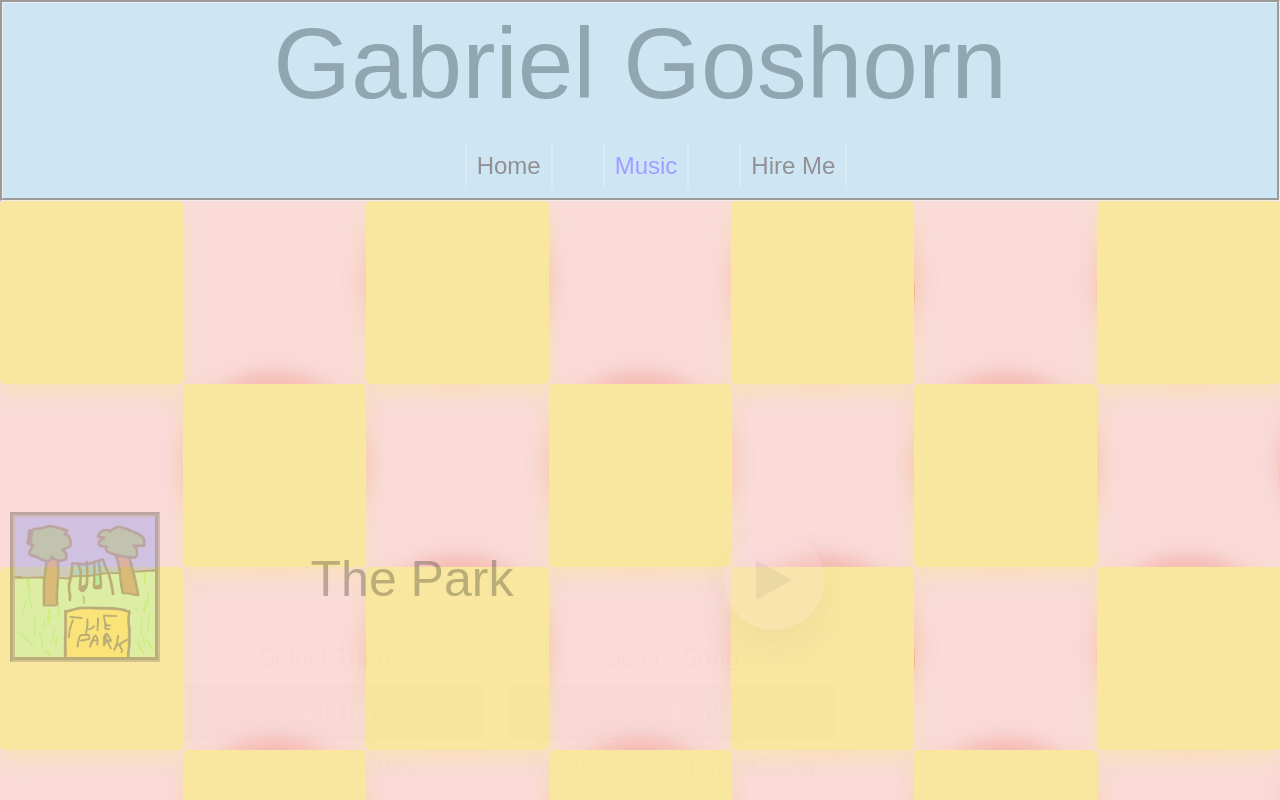
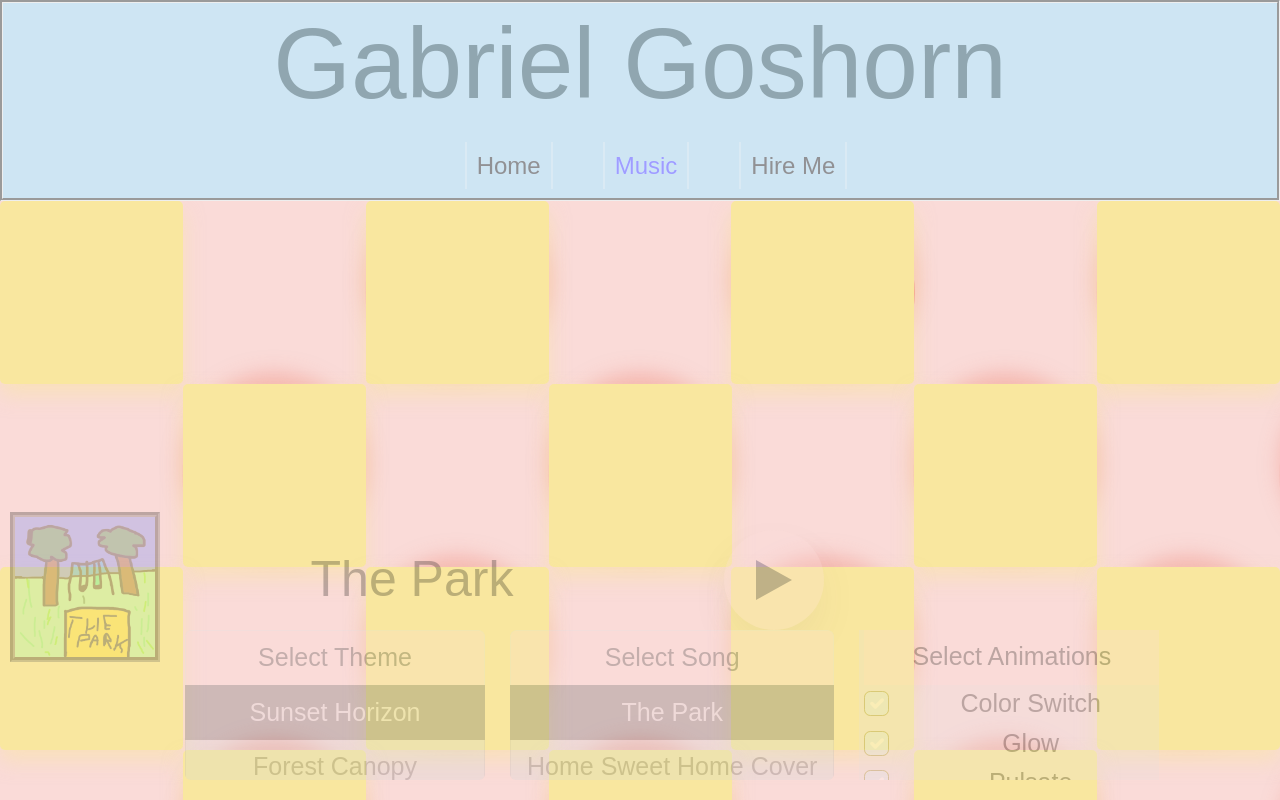
Before and after one commit to Gabe-Git-Go/gabe-goshorn-website, a React (Create React App) app: page /music in a window 1280 px wide. Shown: the top 800 px of the page. Built offline with nearby package versions, Linux system fonts and the light colour scheme; a web font is replaced by a local one.

Commit message:
Put control of animations in music-controller

```diff
--- a/src/components/my-music/components/music-controller.jsx
+++ b/src/components/my-music/components/music-controller.jsx
@@ -13,7 +13,22 @@ export default function MusicController({allThemes, allAnimations, allSongs,song
     const [checkedAnimations,setCheckedAnimations] = useState(TILE_ANIMATIONS);
 
     useEffect(()=>{
-
+        let animationNames = '';
+        let animationDurations = '';
+        let animationIterationCounts = '';
+        let animationTimingFunctions = '';
+        checkedAnimations.forEach((animation)=>{
+            if(animation.isOn){
+                animationNames += ` ${animation.name},`;
+                animationDurations += ` ${animation.duration},`;
+                animationIterationCounts += ` ${animation.iterationCount},`;
+                animationTimingFunctions += ` ${animation.timingFunction},`;
+            }
+        })
+        document.querySelector(':root').style.setProperty('--appliedAnimations', animationNames.slice(0,animationNames.length-1) );
+        document.querySelector(':root').style.setProperty('--animationIterationCount', animationIterationCounts.slice(0,animationIterationCounts.length-1) );
+        document.querySelector(':root').style.setProperty('--animationDurations', animationDurations.slice(0,animationDurations.length-1) );
+        document.querySelector(':root').style.setProperty('--animationTimingFunction', animationTimingFunctions.slice(0,animationTimingFunctions.length-1) );
         return ()=>{
             //currSong.pause();
         }
@@ -56,7 +71,6 @@ export default function MusicController({allThemes, allAnimations, allSongs,song
                 animationTimingFunctions += ` ${animation.timingFunction},`;
             }
         })
-
         document.querySelector(':root').style.setProperty('--appliedAnimations', animationNames.slice(0,animationNames.length-1) );
         document.querySelector(':root').style.setProperty('--animationIterationCount', animationIterationCounts.slice(0,animationIterationCounts.length-1) );
         document.querySelector(':root').style.setProperty('--animationDurations', animationDurations.slice(0,animationDurations.length-1) );
@@ -94,9 +108,9 @@ export default function MusicController({allThemes, allAnimations, allSongs,song
                 key={animation.name}
                 type='checkbox'
                 name={animation.name}
-                className="themeList"
+                className="themeList "
                 id={animation.name}
-                label={animation.name}
+                label={animation.displayName}
                 checked={animation.isOn}
                 onChange={handleTileAnimationChange}
               />
@@ -124,8 +138,8 @@ export default function MusicController({allThemes, allAnimations, allSongs,song
                 <ListGroup.Item className="selector-title">Select Song</ListGroup.Item>
                 {getSongs()}
             </ListGroup>
-            <div className="selector">
-                <h6>Select Animations</h6>
+            <div className="selector selector-animation-wrapper">
+                <div id="selector-title-animation" className="selector-title">Select Animations</div>
                 {
                     getTileAnimations()
                 }
--- a/src/components/my-music/my-music.jsx
+++ b/src/components/my-music/my-music.jsx
@@ -16,29 +16,6 @@ function MyMusic(){
     const [musicTileArray,setTileArray] = useState(getTileGrid());
 
     useEffect(() => {
-        let animationNames = '';
-        let animationDurations = '';
-        let animationIterationCounts = '';
-        let animationTimingFunctions = '';
-        TILE_ANIMATIONS.forEach((animation,index)=>{
-            if(index!==(TILE_ANIMATIONS.length-1)){
-                animationNames += ` ${animation.name},`;
-                animationDurations += ` ${animation.duration},`;
-                animationIterationCounts += ` ${animation.iterationCount},`;
-                animationTimingFunctions += ` ${animation.timingFunction},`;
-            }else{
-                animationNames += ` ${animation.name}`;
-                animationDurations += ` ${animation.duration}`;
-                animationIterationCounts += ` ${animation.iterationCount}`;
-                animationTimingFunctions += ` ${animation.timingFunction}`;
-            }
-        })
-
-        document.querySelector(':root').style.setProperty('--appliedAnimations', animationNames );
-        document.querySelector(':root').style.setProperty('--animationIterationCount', animationIterationCounts );
-        document.querySelector(':root').style.setProperty('--animationDurations', animationDurations );
-        document.querySelector(':root').style.setProperty('--animationTimingFunction', animationTimingFunctions );
-
         // Function to be called when window is resized
         document.getElementById("music-tile-wrapper").scrollIntoView();
 
--- a/src/constants/tileAnimations.ts
+++ b/src/constants/tileAnimations.ts
@@ -44,7 +44,7 @@ export const TILE_ANIMATIONS: CssAnimation[]= [
     {
         displayName: 'Square to Circle',
         name: 'squareToCircle',
-        duration: 'calc(((60000ms * (1/var(--tempo))))*2)',
+        duration: 'calc(((60000ms * (1/var(--tempo)))))',
         iterationCount: 'infinite',
         timingFunction: 'cubic-bezier(0.165, 0.84, 0.44, 1)',
         isOn: true
--- a/src/styles/my-music/my-music.css
+++ b/src/styles/my-music/my-music.css
@@ -25,9 +25,13 @@
     width:100%;
 }
 .music-tile:hover{
-    filter: invert();
+    filter:brightness(.9);
 }
 
+.themeList input.form-check-input:checked{
+    background-color: var(--backgroundColor) !important;
+    filter: hue-rotate(202deg);
+}
 
 .animation > .music-tile{
     animation-name: var(--appliedAnimations);
@@ -70,29 +74,29 @@
 }
 
 
+.selector-animation-wrapper{
+    background: #e5dcdc;
+    padding-left:5px;
+}
+
+#selector-title-animation{
+    height:55px;
+    border-bottom: 5px;
+    border-color: black;
+    padding: 8px 16px;
+}
+
 .music-ctrl{
     position:sticky;
     float:left;
 }
-.music-ctrl-wrapper *{
-    animation-name: opacityChange;
-    animation-duration: .5s;
-    animation-direction:normal;
-    animation-timing-function: linear;
-    animation-iteration-count: 1;
-    animation-fill-mode: forwards;
-}
-.music-ctrl-wrapper:hover *{
-    animation-name: opacityChange;
-    animation-duration: 2s;
-    animation-direction:reverse;
-    animation-timing-function: linear;
-    animation-iteration-count: 1;
-    animation-fill-mode: forwards;
+.music-ctrl-wrapper:hover{
+    opacity:1;
 }
 
 
 .music-ctrl-wrapper{
+    opacity: .25;
     position:fixed;
     bottom: 0px;
     left:0px;
@@ -100,6 +104,7 @@
     width:100%;
     color: black;
     padding:10px;
+    transition:all .3s ease-in-out;
 }
 .music-ctrl-btn{
     cursor: pointer;
--- a/src/styles/my-music/tileAnimations.css
+++ b/src/styles/my-music/tileAnimations.css
@@ -55,17 +55,6 @@
     }
 }
 
-@keyframes opacityChange {
-    from{
-        opacity: 1;
-    }
-
-    to{
-        opacity: .25;
-    }
-
-}
-
 @keyframes slideUp {
     from{
         margin-bottom:-333px;
```
